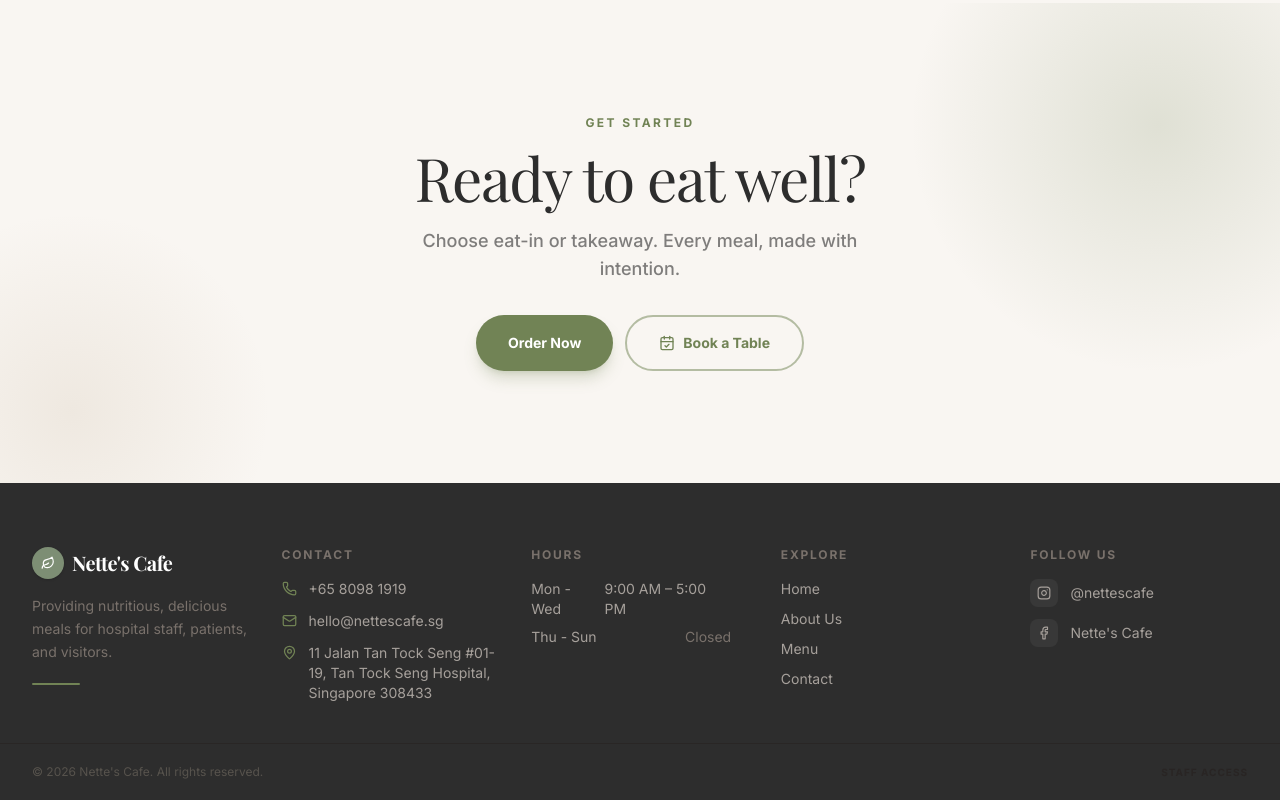
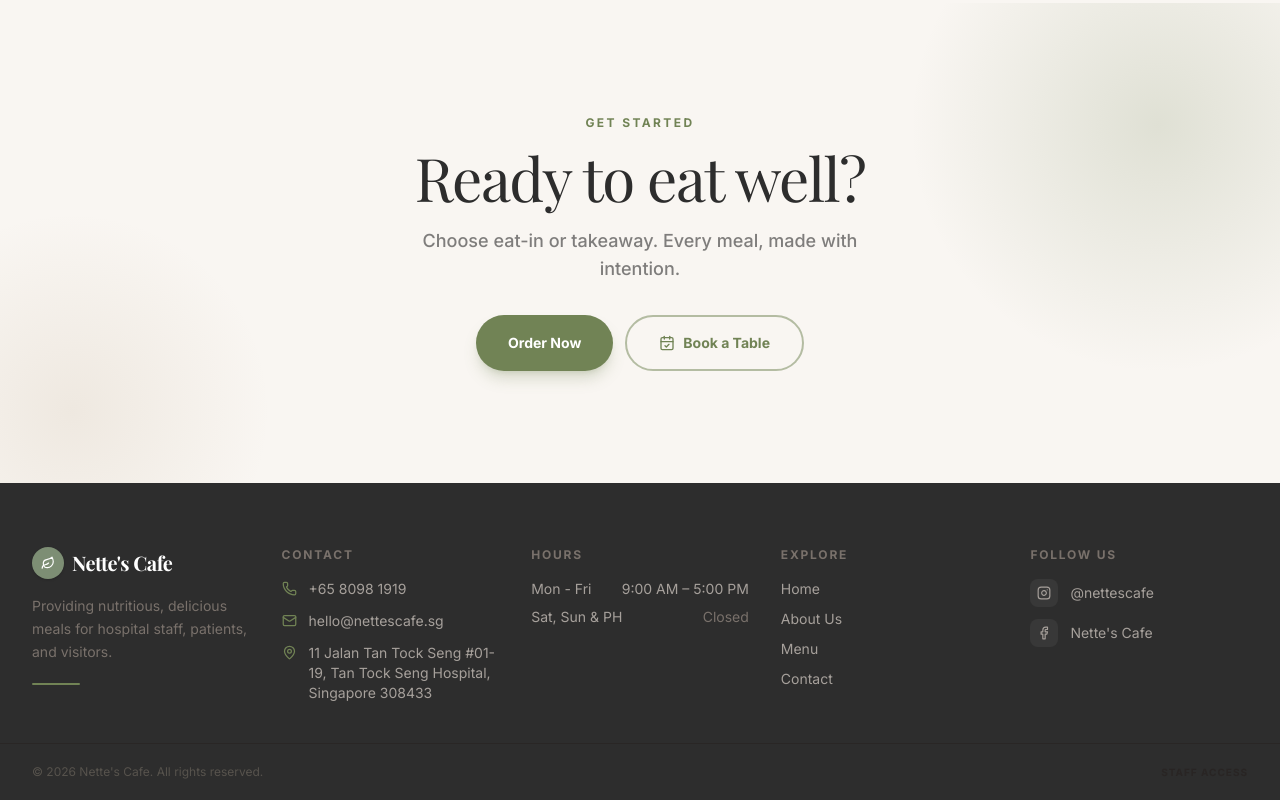
Before and after one commit to davetanyongrui-ops/nettes-cafeee, a Next.js app: page / in a window 1280 px wide. Shown: the part 2179-2979 px from the top of the page. Built offline with nearby package versions, Linux system fonts and the light colour scheme; no server answers; the database is empty; a web font is replaced by a local one.

Commit message:
Update operating hours in Footer component

```diff
--- a/src/components/customer/Footer.tsx
+++ b/src/components/customer/Footer.tsx
@@ -86,8 +86,8 @@ export default function Footer({
                     <div className="flex flex-col gap-4">
                         <h3 className="text-xs font-bold tracking-[0.15em] uppercase text-stone-500">Hours</h3>
                         <ul className="space-y-2 text-sm text-stone-400">
-                            <li className="flex justify-between w-full max-w-[200px]"><span>Mon - Wed</span> <span>9:00 AM – 5:00 PM</span></li>
-                            <li className="flex justify-between w-full max-w-[200px]"><span>Thu - Sun</span> <span className="text-stone-500">Closed</span></li>
+                            <li className="flex justify-between w-full max-w-[240px]"><span>Mon - Fri</span> <span>9:00 AM – 5:00 PM</span></li>
+                            <li className="flex justify-between w-full max-w-[240px]"><span>Sat, Sun & PH</span> <span className="text-stone-500">Closed</span></li>
                         </ul>
                     </div>
 
```
